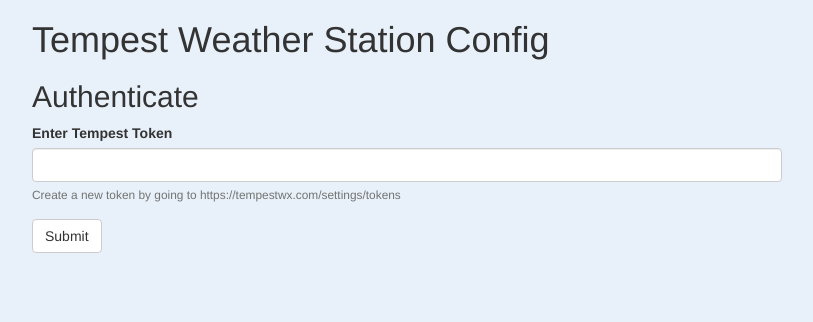
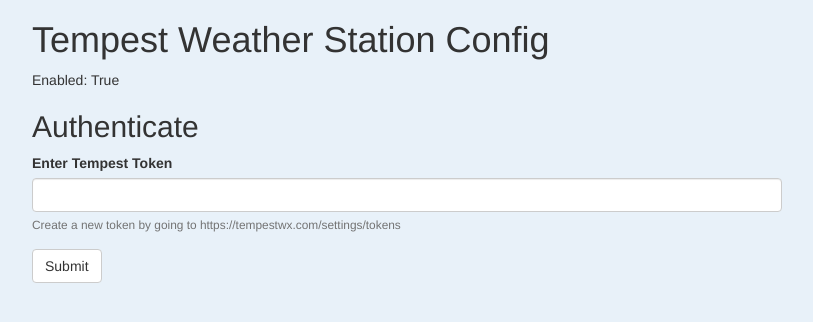
Before and after one commit to rjames86/tempest-eink, a Flask app: page / in a window 1280 px wide. Shown: the top 322 px of the page, without its empty margins (38-851 px from the left). Run offline with Flask 2, Linux system fonts and the light colour scheme; some libraries are stand-ins or nearby versions.

Commit message:
small updates

```diff
--- a/server/app.py
+++ b/server/app.py
@@ -36,7 +36,6 @@
 
 def create_config_form(config):
     class ConfigForm(FlaskForm):
-        on_off = BooleanField("Enabled", default=config["is_on"])
         on_time = TimeField(
             "Time to turn on", default=datetime.strptime(config["on_time"], "%H:%M")
         )
--- a/server/templates/index.html
+++ b/server/templates/index.html
@@ -20,6 +20,7 @@
   <div class="row">
       <div class="col-md-10 col-lg-8 mx-lg-auto mx-md-auto">
         <h1 class="center">Tempest Weather Station Config</h1>
+        <p>Enabled: {{config.is_on}}</p>
         {% if 'token' not in config or config['token'] == "" %}
             <h2>Authenticate</h1>
             {{ wtf.quick_form(form) }}
```
